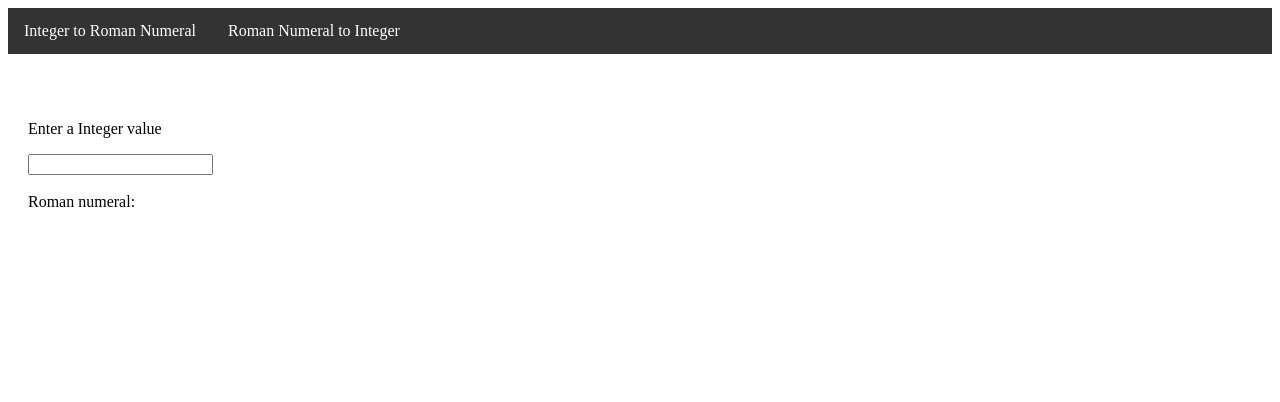
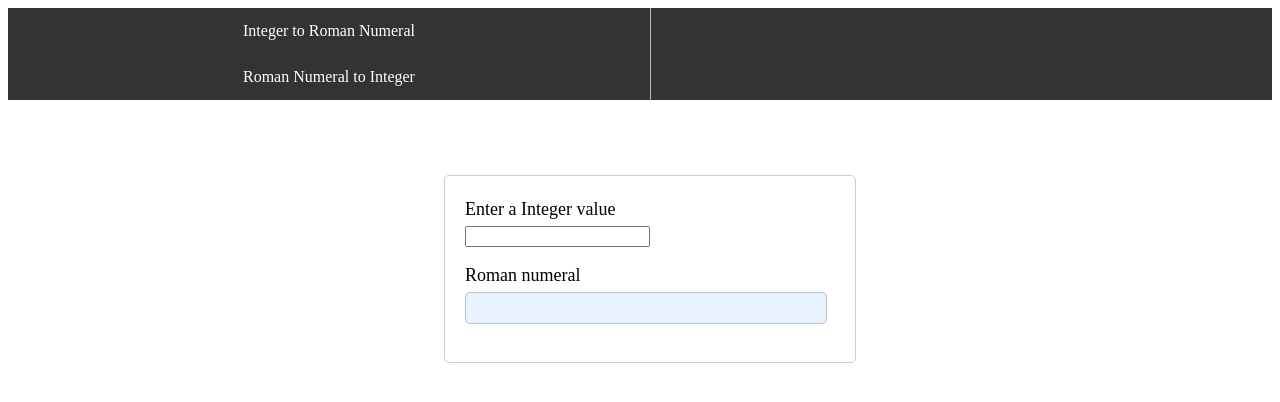
Before and after one commit to nnagakarthikeyan/roman-numeral-translator, a website: page app/index.html at #!/toroman in a window 1280 px wide. Drawn offline with nearby package versions, Linux system fonts and the light colour scheme; some packages are replaced by stand-ins of ours.

Commit message:
Added additional styles for the html page

```diff
--- a/app/app.css
+++ b/app/app.css
@@ -8,16 +8,41 @@ ul {
 
 li {
     float: left;
+    border-right:1px solid #bbb;
 }
 
 li a {
     display: block;
     color: white;
     text-align: center;
-    padding: 14px 16px;
+    padding: 14px 235px;
     text-decoration: none;
 }
 
 li a:hover {
     background-color: #111;
 }
+
+.converter {
+    width: 370px;
+    margin: 25px auto 0;
+    border: 1px solid #ccc;
+    padding: 5px 20px 20px;
+    border-radius: 5px;
+}
+
+.converter .label {
+    font-weight: 500;
+    font-size: 18px;
+    margin-bottom: 6px;
+}
+
+.converter-results {
+    font-size: 18px;
+    background-color: #e7f2fe;
+    border-radius: 5px;
+    border: 1px solid rgba(0, 0, 0, 0.2);
+    width: 360px;
+    height: 30px;
+    margin-top: 6px;
+}
--- a/app/integer-to-roman/integer-to-roman.template.html
+++ b/app/integer-to-roman/integer-to-roman.template.html
@@ -1,4 +1,7 @@
-<p>Enter a Integer value</p>
-<input type="text" ng-model="rc.integer" ng-change="rc.translateToRoman()"/><br/><br/>
 
-<span>Roman numeral:{{rc.romanNumeral}}</span><br/>
+<div class = "converter">
+<p class = "label">Enter a Integer value</p>
+<input type="text" ng-model="rc.integer" ng-change="rc.translateToRoman()"/><br/>
+
+<p class = "label">Roman numeral</p> <div class = "converter-results">{{rc.romanNumeral}}</div><br/>
+<div>
```
Also changed, not shown: app/roman-to-integer/roman-to-integer.template.html (+5 -3 lines), e2e-tests/scenario.js (+8 -8 lines).
